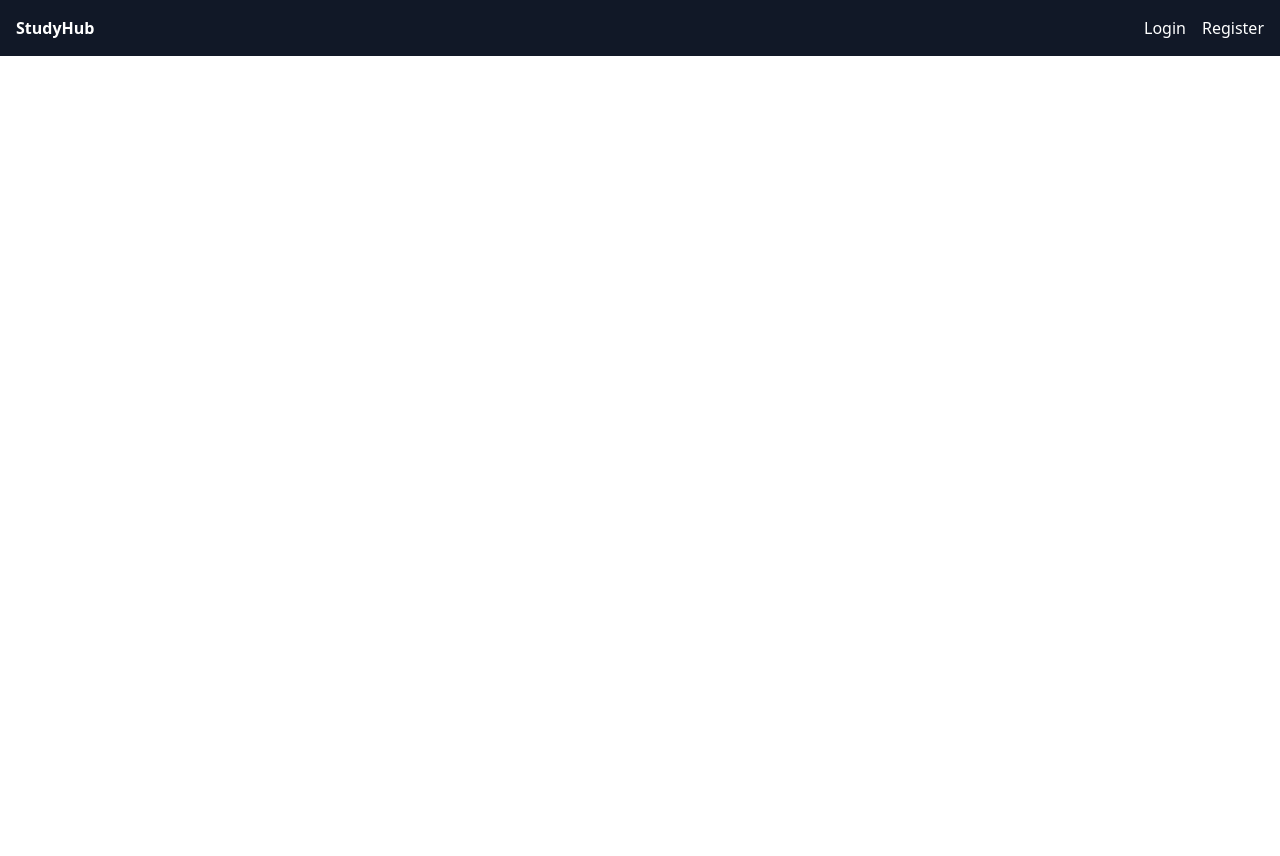
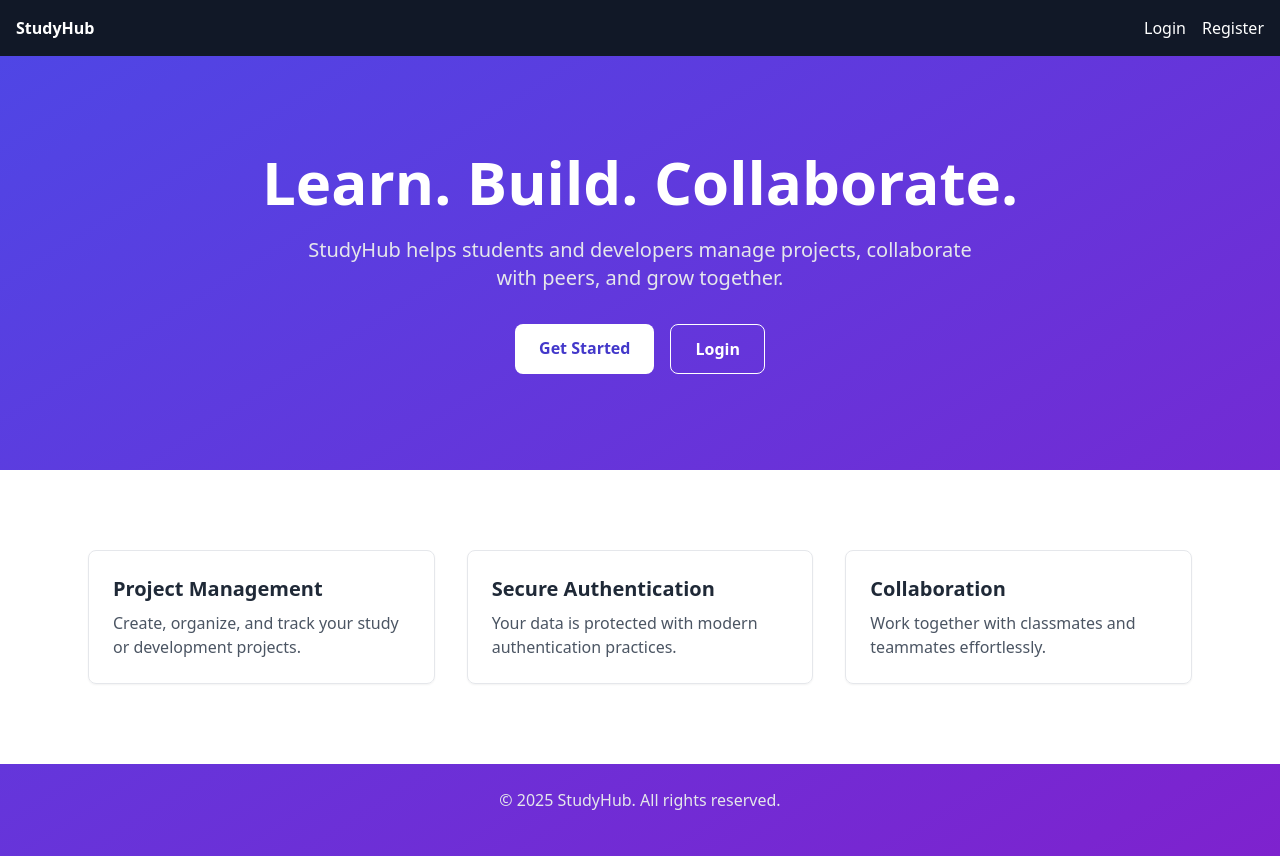
Before and after one commit to qwabena37/Studyhub-frontend, a React (Vite) app: page / in a window 1280 px wide. Before the commit the page ends 800 px from the top, so only its background shows below. Built offline with nearby package versions, Linux system fonts and the light colour scheme.

Commit message:
add Landing routes to App.jsx

```diff
--- a/src/App.jsx
+++ b/src/App.jsx
@@ -8,6 +8,8 @@ import Dashboard from "./pages/Dashboard";
 import Projects from "./pages/Projects";
 import SingleProject from "./pages/SingleProject";
 import CreateProject from "./pages/CreateProject";
+import Landing from "./pages/Landing";
+
 
 function App() {
   return (
@@ -16,6 +18,7 @@ function App() {
       <Routes>
         <Route path="/login" element={<Login />} />
         <Route path="/register" element={<Register />} />
+        <Route path="/" element={<Landing />} />
 
         <Route element={<PrivateRoute />}>
           <Route path="/dashboard" element={<Dashboard />} />
```
